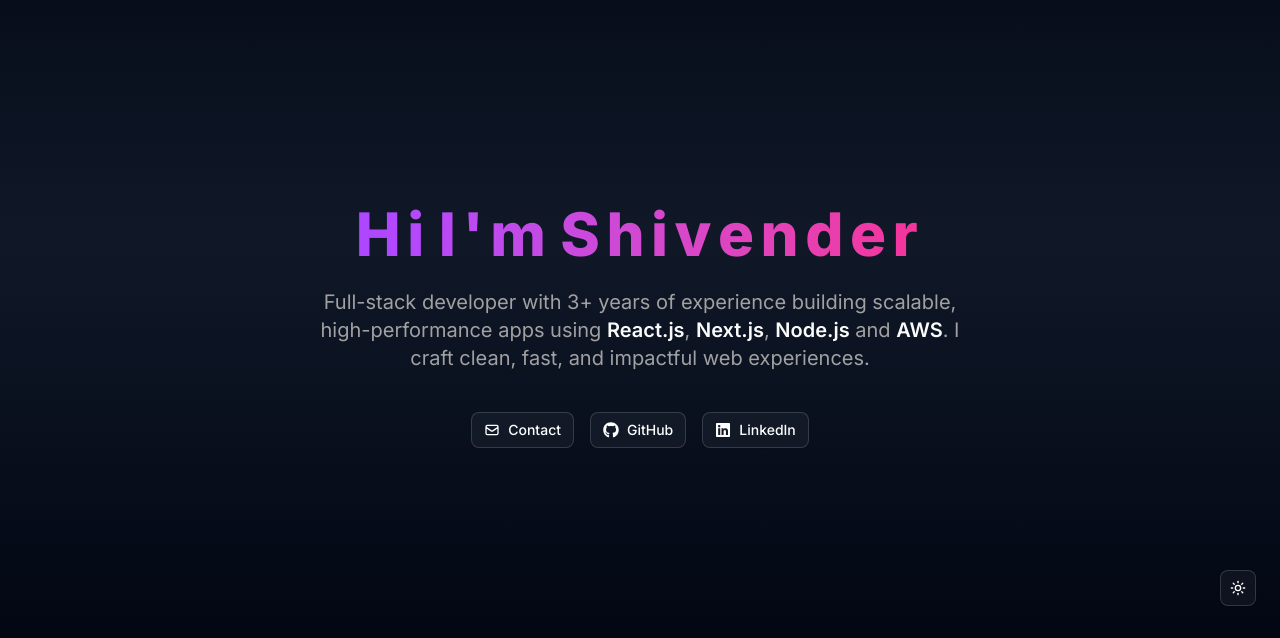
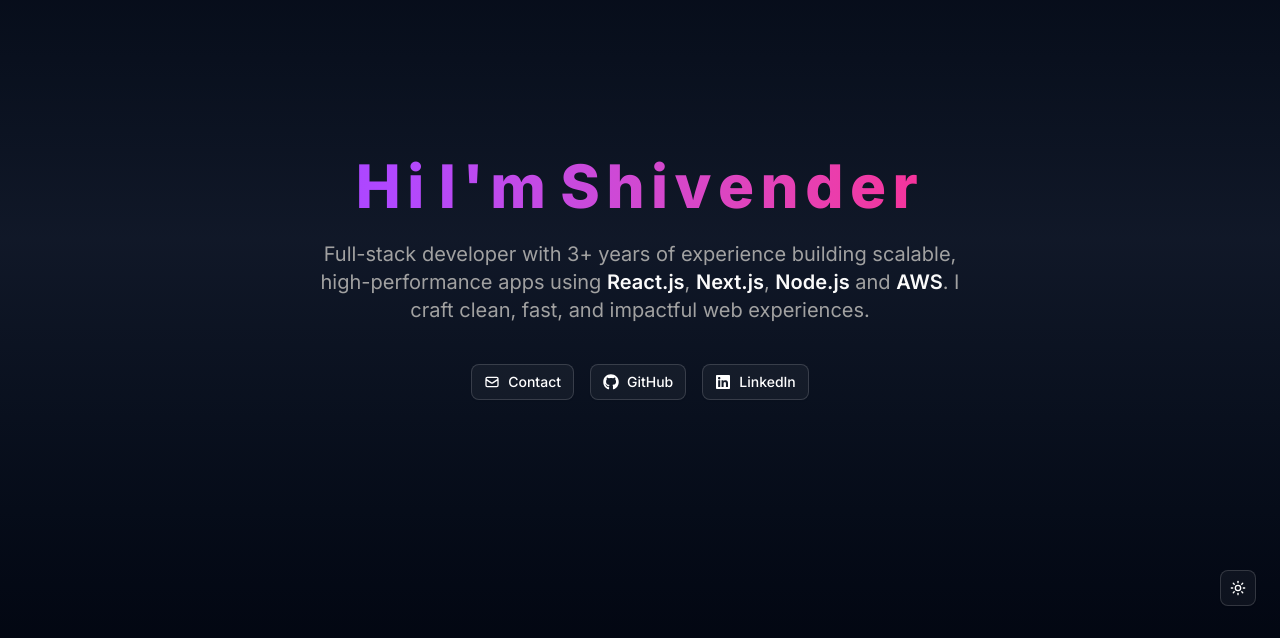
Before and after one commit to Shivender-Kun/Shivender-Kun, a Next.js app: page / in a window 1280 px wide. Shown: the part 162-800 px from the top of the page. Built offline with nearby package versions, Linux system fonts and the light colour scheme.

Commit message:
padding y removed

```diff
--- a/src/app/page.tsx
+++ b/src/app/page.tsx
@@ -9,7 +9,7 @@ import Hero from "@/components/Hero";
 
 export default function HomePage() {
   return (
-    <main className="min-h-screen h-screen overflow-y-scroll snap-y snap-mandatory px-4 py-12 sm:px-8 bg-gradient-to-b from-white via-gray-100 to-white text-black dark:text-white dark:bg-gradient-to-b dark:from-gray-950 dark:via-gray-900 dark:to-gray-950 transition-colors duration-300">
+    <main className="min-h-screen h-screen overflow-y-scroll snap-y snap-mandatory px-4 sm:px-8 bg-gradient-to-b from-white via-gray-100 to-white text-black dark:text-white dark:bg-gradient-to-b dark:from-gray-950 dark:via-gray-900 dark:to-gray-950 transition-colors duration-300">
       <div className="max-w-5xl mx-auto space-y-20">
         {/* Hero */}
         <Hero />
```
